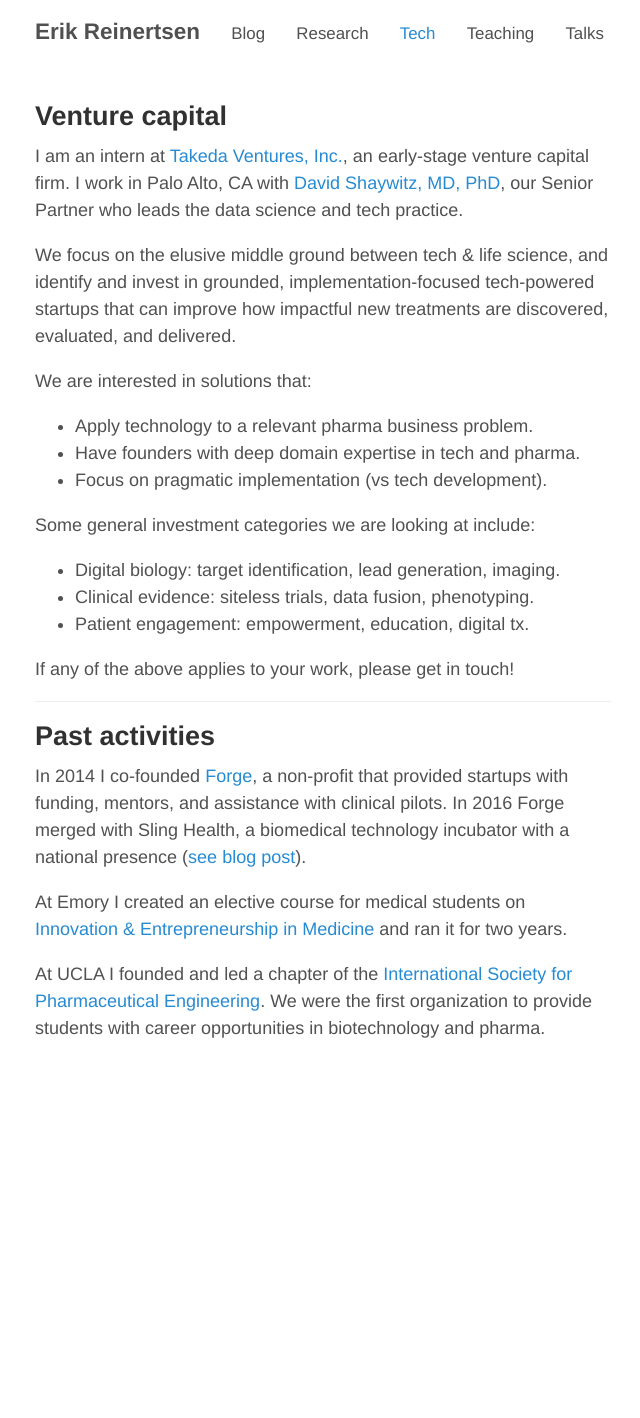
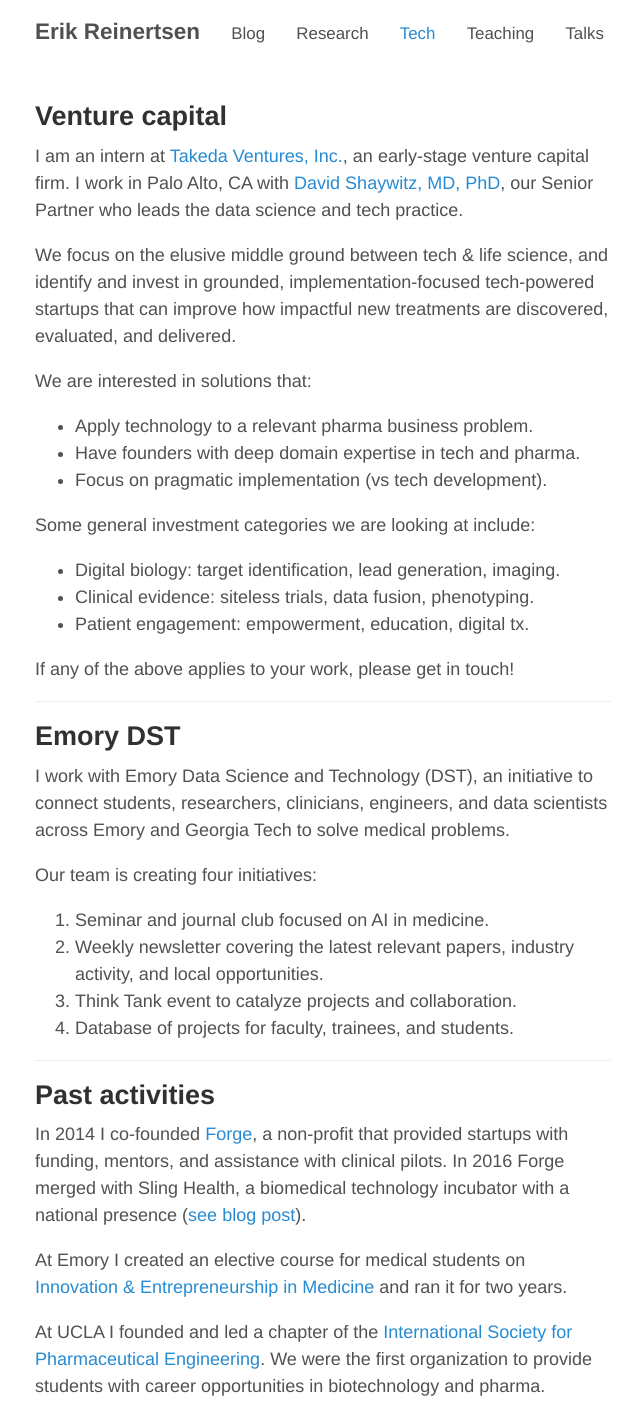
Before and after one commit to erikr/erikr.github.io, a Jekyll site: the page built from tech.md, in a window 1280 px wide. Shown: the whole page, without its empty margins (317-957 px from the left). Built offline with Jekyll 4.4.1, drawn with Linux system fonts in a browser that asks for light colours; nearby versions of some CDN libraries; before the commit the page ends 1060 px from its top, so only the background shows below that.

Commit message:
added Emory DST

```diff
--- a/tech.md
+++ b/tech.md
@@ -26,6 +26,19 @@
 
 ---
 
+## Emory DST
+
+I work with Emory Data Science and Technology (DST), an initiative to connect students, researchers, clinicians, engineers, and data scientists across Emory and Georgia Tech to solve medical problems.
+
+Our team is creating four initiatives:
+
+1. Seminar and journal club focused on AI in medicine.
+2. Weekly newsletter covering the latest relevant papers, industry activity, and local opportunities.
+3. Think Tank event to catalyze projects and collaboration.
+4. Database of projects for faculty, trainees, and students.
+
+---
+
 ## Past activities
 
 In 2014 I co-founded [Forge](http://forgehealth.org), a non-profit that provided startups with funding, mentors, and assistance with clinical pilots. In 2016 Forge merged with Sling Health, a biomedical technology incubator with a national presence ([see blog post](http://erikreinertsen.com/forge-merger-sling-health/)).
```
